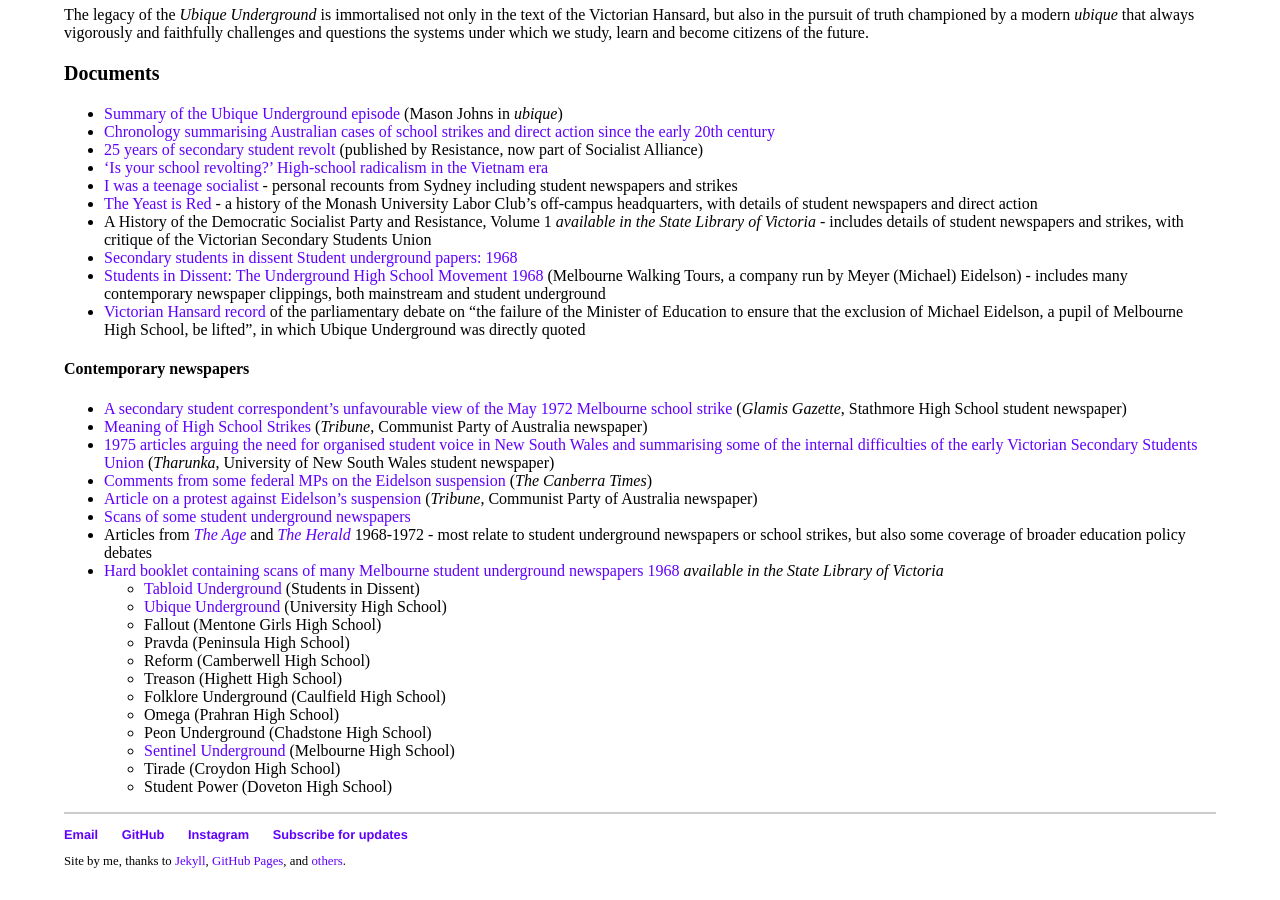
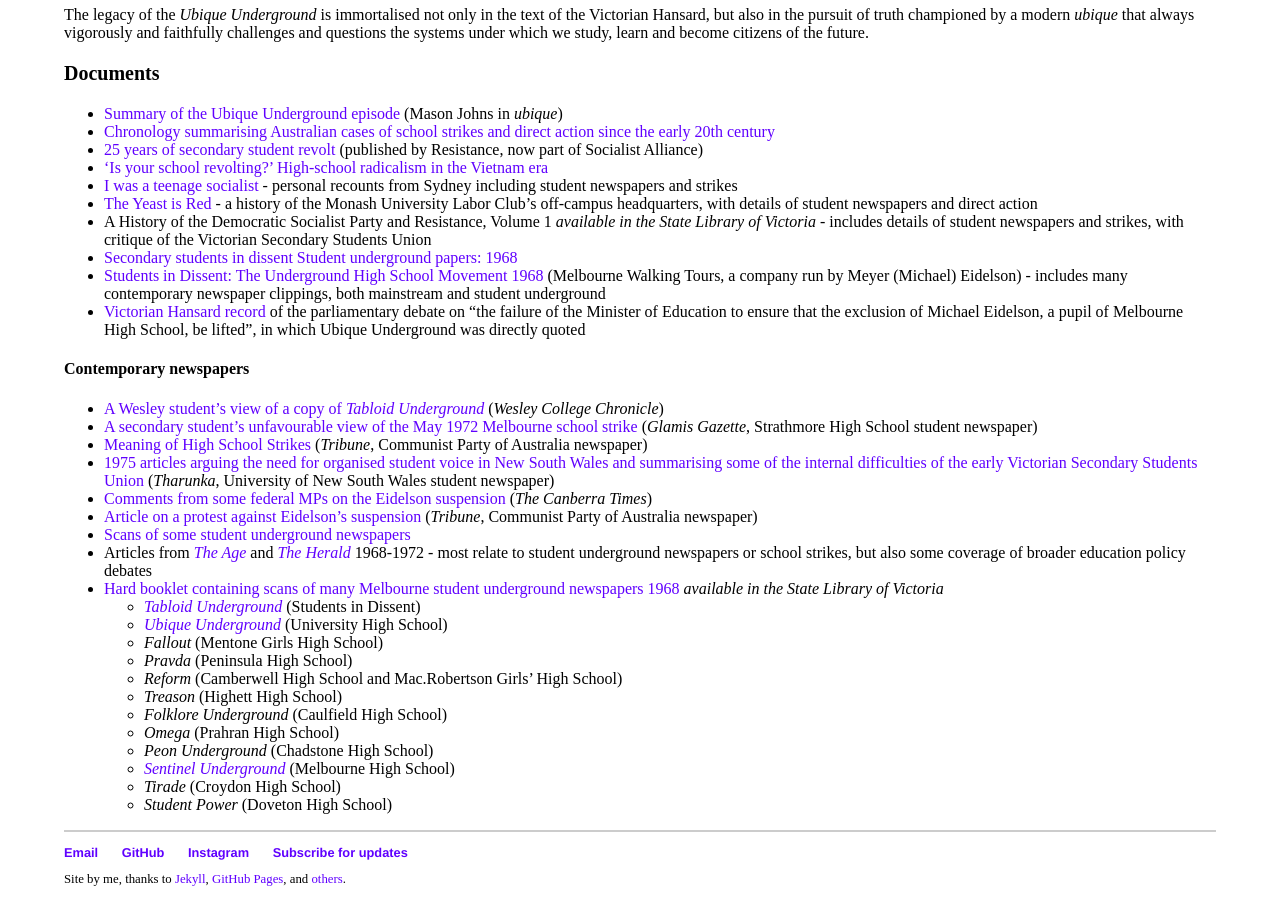
Before and after one commit to nhtnhanbn/nhtnhanbn.github.io, a Jekyll site: the page built from _repository/underground.md, in a window 1280 px wide and 900 px high, scrolled down 5064 px. Built offline with Jekyll 4.4.1, drawn with Linux system fonts in a browser that asks for light colours; some of the changed text lies outside the part shown.

Commit message:
Update underground.md
Update underground with new link to article from Wesley

```diff
--- a/_repository/underground.md
+++ b/_repository/underground.md
@@ -111,7 +111,8 @@
 
 #### Contemporary newspapers
 
-- [A secondary student correspondent's unfavourable view of the May 1972 Melbourne school strike](https://glamisgazette.com/wordpress/1972/07/24/volume-16-no-2-july-1972) (*Glamis Gazette*, Stathmore High School student newspaper)
+- [A Wesley student's view of a copy of *Tabloid Underground*](https://wesleycollege.recollect.net.au/nodes/view/1006) (*Wesley College Chronicle*)
+- [A secondary student's unfavourable view of the May 1972 Melbourne school strike](https://glamisgazette.com/wordpress/1972/07/24/volume-16-no-2-july-1972) (*Glamis Gazette*, Strathmore High School student newspaper)
 - [Meaning of High School Strikes](https://trove.nla.gov.au/newspaper/article/237866236) (*Tribune*, Communist Party of Australia newspaper)
 - [1975 articles arguing the need for organised student voice in New South Wales and summarising some of the internal difficulties of the early Victorian Secondary Students Union](https://trove.nla.gov.au/newspaper/article/230399953) (*Tharunka*, University of New South Wales student newspaper)
 - [Comments from some federal MPs on the Eidelson suspension](https://trove.nla.gov.au/newspaper/article/131678830) (*The Canberra Times*)
@@ -119,15 +120,15 @@
 - [Scans of some student underground newspapers](https://reasoninrevolt.net.au/biogs/E000614b.htm)
 - Articles from [*The Age*](https://drive.google.com/drive/folders/1Gh53NDR_WvMNXlX6ZvMGl2k_aP9YNudE?usp=share_link) and [*The Herald*](https://drive.google.com/drive/folders/1l1_OO4g7Ejjgm32Vn1RFTT_L834jsFUh?usp=share_link) 1968-1972 - most relate to student underground newspapers or school strikes, but also some coverage of broader education policy debates
 - [Hard booklet containing scans of many Melbourne student underground newspapers 1968](https://find.slv.vic.gov.au/permalink/61SLV_INST/1sev8ar/alma997290273607636) *available in the State Library of Victoria*
-  - [Tabloid Underground](https://drive.google.com/file/d/1l69GtIBUyv2a1jvI71tZysYhSQgWLOEn/view?usp=sharing) (Students in Dissent)
-  - [Ubique Underground](https://drive.google.com/file/d/1lC7JNWQUQmXCmd7rk6qQniAnEt_idhtb/view?usp=share_link) (University High School)
-  - Fallout (Mentone Girls High School)
-  - Pravda (Peninsula High School)
-  - Reform (Camberwell High School)
-  - Treason (Highett High School)
-  - Folklore Underground (Caulfield High School)
-  - Omega (Prahran High School)
-  - Peon Underground (Chadstone High School)
-  - [Sentinel Underground](https://drive.google.com/file/d/1lAdpkoVSkhvlS9QX3KYkBrJJ-QJQxDg3/view?usp=share_link) (Melbourne High School)
-  - Tirade (Croydon High School)
-  - Student Power (Doveton High School)
+  - [*Tabloid Underground*](https://drive.google.com/file/d/1l69GtIBUyv2a1jvI71tZysYhSQgWLOEn/view?usp=sharing) (Students in Dissent)
+  - [*Ubique Underground*](https://drive.google.com/file/d/1lC7JNWQUQmXCmd7rk6qQniAnEt_idhtb/view?usp=share_link) (University High School)
+  - *Fallout* (Mentone Girls High School)
+  - *Pravda* (Peninsula High School)
+  - *Reform* (Camberwell High School and Mac.Robertson Girls' High School)
+  - *Treason* (Highett High School)
+  - *Folklore Underground* (Caulfield High School)
+  - *Omega* (Prahran High School)
+  - *Peon Underground* (Chadstone High School)
+  - [*Sentinel Underground*](https://drive.google.com/file/d/1lAdpkoVSkhvlS9QX3KYkBrJJ-QJQxDg3/view?usp=share_link) (Melbourne High School)
+  - *Tirade* (Croydon High School)
+  - *Student Power* (Doveton High School)
```
Also changed, not shown: other parts of _repository/underground.md (+1 -1 lines).
